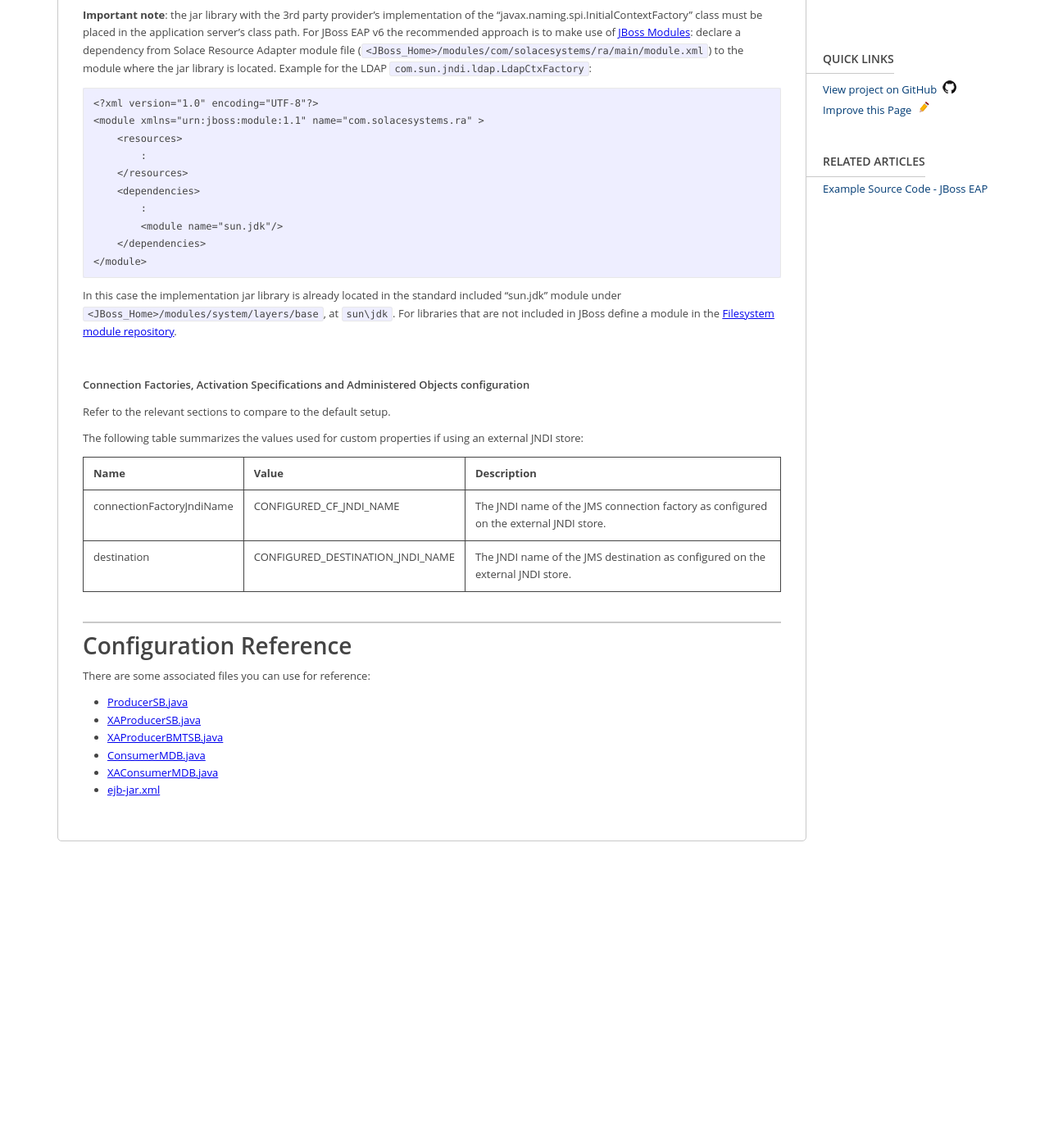
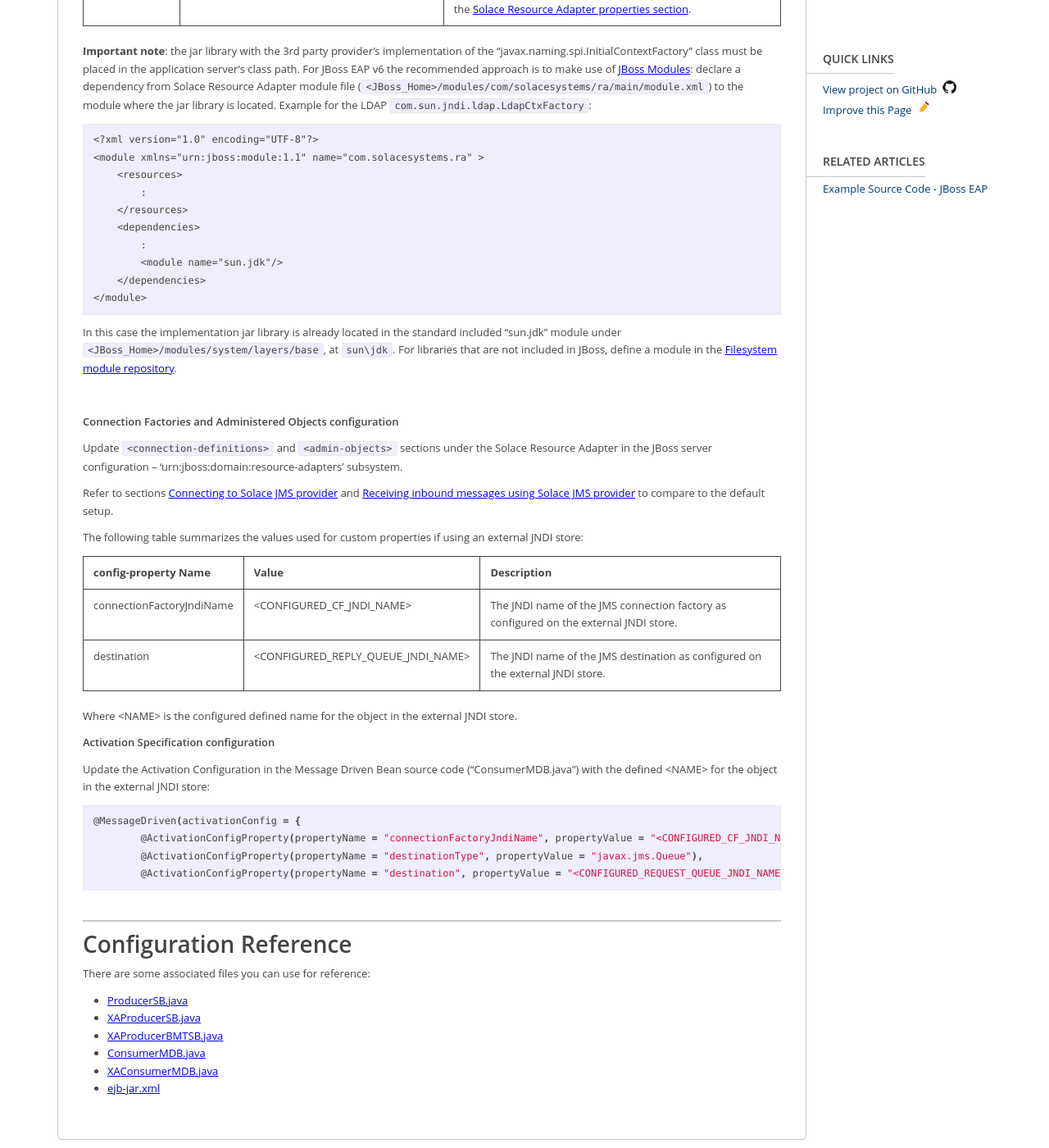
Before and after one commit to SolaceLabs/solace-integration-guides, a Jekyll site: the page built from docs/_guides/red-hat-jboss-eap.md, in a window 1280 px wide and 1400 px high, scrolled down 32777 px. Shown: the whole window at 82% size. Built offline with Jekyll 4.4.1, drawn with Linux system fonts in a browser that asks for light colours; before the commit the page ends 33813 px from its top, so only the background shows below that; some of the changed text lies outside the part shown.

Commit message:
Addressing feedback from QA

````diff
--- a/docs/_guides/red-hat-jboss-eap.md
+++ b/docs/_guides/red-hat-jboss-eap.md
@@ -448,7 +448,7 @@
 
 | **Name** | **Value** | **Description** |
 | ConnectionURL | tcp://__IP:Port__ | Update the value '__IP:Port__' with the actual message broker message-backbone VRF IP |
-| messageVPN | solace_VPN | The value corresponding to the Solace message VPN |
+| MessageVPN | solace_VPN | The value corresponding to the Solace message VPN |
 | UserName | solace_user | The client Solace username credentials |
 | Password | default | Client password |
 
@@ -506,7 +506,7 @@
 
 In JBoss EAP, Message Driven Bean – Activation Specifications are configured using either EJB 3.0 annotations or through EJB deployment descriptor files.  The following example shows the Activation Specification configuration properties available for connecting to a JMS end point on the Solace message broker as well as other configuration options.
 
-Note the values for the attributes (‘propertyValue’) can take the form ‘${propertyName}’ where JBoss replaces the values if the spec-descriptor-property-replacement and / or jboss-descriptor-property-replacement JBoss server configuration properties are set to ‘true’ in the ‘urn:jboss:domain:ee’ subsystem (Refer to [JBOSS-REF] for further details).
+Note: the actual values for the attributes (‘propertyValue’) can take the form of a variable like ‘${propertyName}’ where JBoss replaces the values if the spec-descriptor-property-replacement and / or jboss-descriptor-property-replacement JBoss server configuration properties are set to ‘true’ in the ‘urn:jboss:domain:ee’ subsystem (Refer to the [JBoss documentation](https://access.redhat.com/documentation/en-us/jboss_enterprise_application_platform/6.2/html/security_guide/enablingdisabling_descriptor_based_property_replacement1 ) for further details).
 
 ```
 @MessageDriven(
@@ -578,7 +578,7 @@
 
 #### Configuration
 
-The connection factory used in this example was configured in section [Connecting to Solace JMS provider](#step-3–connecting-to-solace-jms-provider).  In addition to the connection factory, we must configure a JMS destination for sending reply messages.
+The connection factory used in this example was configured in section [Connecting to Solace JMS provider](#step-3--–connecting-to-solace-jms-provider).  In addition to the connection factory, we must configure a JMS destination for sending reply messages.
 
 Steps to create a JCA administered object (of type Queue)
 
@@ -768,6 +768,8 @@
 1. Create a new "EJB project" in Eclipse, set the target runtime to JBoss EAP. Optionally check the "Add your project to an EAR" to create an Enterprise Archive instead of an EJB JAR.
 
 1. Replace the new project `ejbModule` directory contents (created empty) with the contents of the `ejbModule` directory of this repo, then refresh your project in the IDE.
+
+1. Add JEE API 5 or later jar library to the project build path. This can be your application server's JEE library or download and include a general one, such as from [org.apache.openejb » javaee-api](https://mvnrepository.com/artifact/org.apache.openejb/javaee-api ).
 
 1. Export your project to an EJB JAR file or alternatively, if you have a related EAR project created then export from there to an EAR file.
 
@@ -881,7 +883,7 @@
 
 ### Authentication
 
-The integration example illustrated in [Connecting to Solace JMS provider](#step-3–connecting-to-solace-jms-provider) of this guide uses the authentication information specified in the custom properties of the Solace resource adapter.  These authentication properties are used whenever Application Managed authentication is specified for a JCA resource.  No matter the authentication mode (Application-Managed or Container-Managed) specified for a resource, the Solace ‘MessageVPN’ information for a connection is always retrieved from the Solace resource adapter configured properties (or from the configured properties of one of the JCA entities – connection factory, administered object or activation specification).
+The integration example illustrated in [Connecting to Solace JMS provider](#step-3--–connecting-to-solace-jms-provider) of this guide uses the authentication information specified in the custom properties of the Solace resource adapter.  These authentication properties are used whenever Application Managed authentication is specified for a JCA resource.  No matter the authentication mode (Application-Managed or Container-Managed) specified for a resource, the Solace ‘MessageVPN’ information for a connection is always retrieved from the Solace resource adapter configured properties (or from the configured properties of one of the JCA entities – connection factory, administered object or activation specification).
 
 JBoss supports configuration of Container-Managed authentication for JCA connection factories.  The JAAS login module ConfiguredIdentityLoginModule can be used to provide EJB Container-supplied sign-on credentials to the Solace message broker. Refer to [JBOSS-SEC] for more details on configuring EJB Security.
 
@@ -977,7 +979,7 @@
 <URI Scheme>://[username]:[password]@<IP address>[:port]
 ```
 
-Recall from section [Connecting to Solace JMS provider](#step-3–connecting-to-solace-jms-provider), originally, the "ConnectionURL" was as follows:
+Recall from section [Connecting to Solace JMS provider](#step-3--–connecting-to-solace-jms-provider), originally, the "ConnectionURL" was as follows:
 
 ```
 smf://___IP:PORT___
@@ -1135,6 +1137,7 @@
          </recover-credential>
        </recovery>
     </connection-definition>
+  </connection-definitions>
 ```
 
 #### XA Transactions – Sample Code
@@ -1176,7 +1179,7 @@
 
 ##### Sending Messages to Solace over XA Transaction – CMT Sample Code
 
-The following code is similar to the EJB example from section [Sending Messages to Solace – Sample code](#sending-messages-to-solace-samples-code) but configures Container-Managed XA Transaction support for outbound messaging.  In this example, the Session Bean ‘XAProducerSB’ method ‘SendMessage()’ requires that the caller have an existing XA Transaction context.  In this example, the ‘SendMessage()’ method is called from the MDB - ‘XAConsumerMDB’ in the above example where the EJB container has created an XA Transaction context for the inbound message.  When the method sendMessage() completes the EJB container will either finalize the XA transaction or perform a rollback operation.
+The following code is similar to the EJB example from section [Sending Messages to Solace – Sample code](#sending-messages-to-solace) but configures Container-Managed XA Transaction support for outbound messaging.  In this example, the Session Bean ‘XAProducerSB’ method ‘SendMessage()’ requires that the caller have an existing XA Transaction context.  In this example, the ‘SendMessage()’ method is called from the MDB - ‘XAConsumerMDB’ in the above example where the EJB container has created an XA Transaction context for the inbound message.  When the method sendMessage() completes the EJB container will either finalize the XA transaction or perform a rollback operation.
 
 ```java
 @Stateless(name = "ProducerSB")
@@ -1316,18 +1319,20 @@
 
 ##### Solace JMS Resource Adapter configuration
 
-Refer to section [Connecting to Solace JMS provider](#step-3–connecting-to-solace-jms-provider) to compare to the default setup.
+Update the `<config-property>` entries under the Solace Resource Adapter in the JBoss server configuration – ‘urn:jboss:domain:resource-adapters’ subsystem.
+
+Refer to section [Connecting to Solace JMS provider](#step-3--–connecting-to-solace-jms-provider) to compare to the default setup.
 
 The following table summarizes the values used for the resource adapter’s bean properties if using an external JNDI store:
 
 | **Name** | **Value** | **Description** |
-| PROVIDER_PROTOCOL://IP:Port | ConnectionURL | The JNDI provider connection URL (Update the value with the actual protocol, IP and port). Example: `ldap://localhost:10389/o=solacedotcom` |
-| messageVPN |  | The associated solace message VPN for Connection Factory or Destination Objectis is expected to be stored in the external JNDI store. |
+| ConnectionURL | PROVIDER_PROTOCOL://IP:Port | The JNDI provider connection URL (Update the value with the actual protocol, IP and port). Example: `ldap://localhost:10389/o=solacedotcom` |
+| MessageVPN |  | The associated solace message VPN for Connection Factory or Destination Objectis is expected to be stored in the external JNDI store. |
 | UserName | jndi_provider_username | The username credential on the external JNDI store (not on the message broker) |
 | Password | jndi_provider_password | The password credential on the external JNDI store (not on the message broker) |
 | ExtendedProps | java.naming.factory.initial= PROVIDER_InitialContextFactory_CLASSNAME (ensure there is no space used around the = sign) | Substitute `PROVIDER_InitialContextFactory_CLASSNAME` with your provider's class name implementing "javax.naming.spi.InitialContextFactory". Example: `com.sun.jndi.ldap.LdapCtxFactory`. Additional Extended Properties Supported Values may be configured as described in the [Solace Resource Adapter properties section](#configuring-the-solace-resource-adapter-properties).
 
-**Important note**: the jar library with the 3rd party provider's implementation of the  "javax.naming.spi.InitialContextFactory" class must be placed in the application server's class path. For JBoss EAP v6 the recommended approach is to make use of [JBoss Modules](({{ site.links-jboss-modules }}){:target="_top"}): declare a dependency from Solace Resource Adapter module file (`<JBoss_Home>/modules/com/solacesystems/ra/main/module.xml`) to the module where the jar library is located. Example for the LDAP `com.sun.jndi.ldap.LdapCtxFactory`:
+**Important note**: the jar library with the 3rd party provider's implementation of the  "javax.naming.spi.InitialContextFactory" class must be placed in the application server's class path. For JBoss EAP v6 the recommended approach is to make use of [JBoss Modules]({{ site.links-jboss-modules }}){:target="_top"}: declare a dependency from Solace Resource Adapter module file (`<JBoss_Home>/modules/com/solacesystems/ra/main/module.xml`) to the module where the jar library is located. Example for the LDAP `com.sun.jndi.ldap.LdapCtxFactory`:
 
 ```
 <?xml version="1.0" encoding="UTF-8"?>
@@ -1342,22 +1347,35 @@
 </module>
 ```
 
-In this case the implementation jar library is already located in the standard included "sun.jdk" module under `<JBoss_Home>/modules/system/layers/base`, at `sun\jdk`. For libraries that are not included in JBoss define a module in the [Filesystem module repository](({{ site.links-jboss-modules-file-system }}){:target="_top"}).
+In this case the implementation jar library is already located in the standard included "sun.jdk" module under `<JBoss_Home>/modules/system/layers/base`, at `sun\jdk`. For libraries that are not included in JBoss, define a module in the [Filesystem module repository]({{ site.links-jboss-modules-file-system }}){:target="_top"}.
 
 
 <br/>
 
-##### Connection Factories, Activation Specifications and Administered Objects configuration
+##### Connection Factories and Administered Objects configuration
 
-Refer to the relevant sections to compare to the default setup.
+Update `<connection-definitions>` and `<admin-objects>` sections under the Solace Resource Adapter in the JBoss server configuration – ‘urn:jboss:domain:resource-adapters’ subsystem.
+
+Refer to sections [Connecting to Solace JMS provider](#step-3--–connecting-to-solace-jms-provider) and [Receiving inbound messages using Solace JMS provider](#step-4-–-receiving-inbound-messages-using-solace-jms-provider) to compare to the default setup.
 
 The following table summarizes the values used for custom properties if using an external JNDI store:
 
-| **Name** | **Value** | **Description** |
-| connectionFactoryJndiName | CONFIGURED_CF_JNDI_NAME | The JNDI name of the JMS connection factory as configured on the external JNDI store. |
-| destination | CONFIGURED_DESTINATION_JNDI_NAME | The JNDI name of the JMS destination as configured on the external JNDI store. |
+| **config-property Name** | **Value** | **Description** |
+| connectionFactoryJndiName | \<CONFIGURED_CF_JNDI_NAME\> | The JNDI name of the JMS connection factory as configured on the external JNDI store. |
+| destination | \<CONFIGURED_REPLY_QUEUE_JNDI_NAME\> | The JNDI name of the JMS destination as configured on the external JNDI store. |
 
+Where \<NAME\> is the configured defined name for the object in the external JNDI store.
 
+##### Activation Specification configuration
+
+Update the Activation Configuration in the Message Driven Bean source code ("ConsumerMDB.java") with the defined \<NAME\> for the object in the external JNDI store:
+
+```java
+@MessageDriven(activationConfig = {
+        @ActivationConfigProperty(propertyName = "connectionFactoryJndiName", propertyValue = "<CONFIGURED_CF_JNDI_NAME>"),
+        @ActivationConfigProperty(propertyName = "destinationType", propertyValue = "javax.jms.Queue"),
+        @ActivationConfigProperty(propertyName = "destination", propertyValue = "<CONFIGURED_REQUEST_QUEUE_JNDI_NAME>") })
+```
 
 
 ## Configuration Reference
````
Also changed, not shown: other parts of docs/_guides/red-hat-jboss-eap.md (+2 -2 lines), docs/_guides/websphere-app-server.md (+6 -2 lines), 1 other file.
